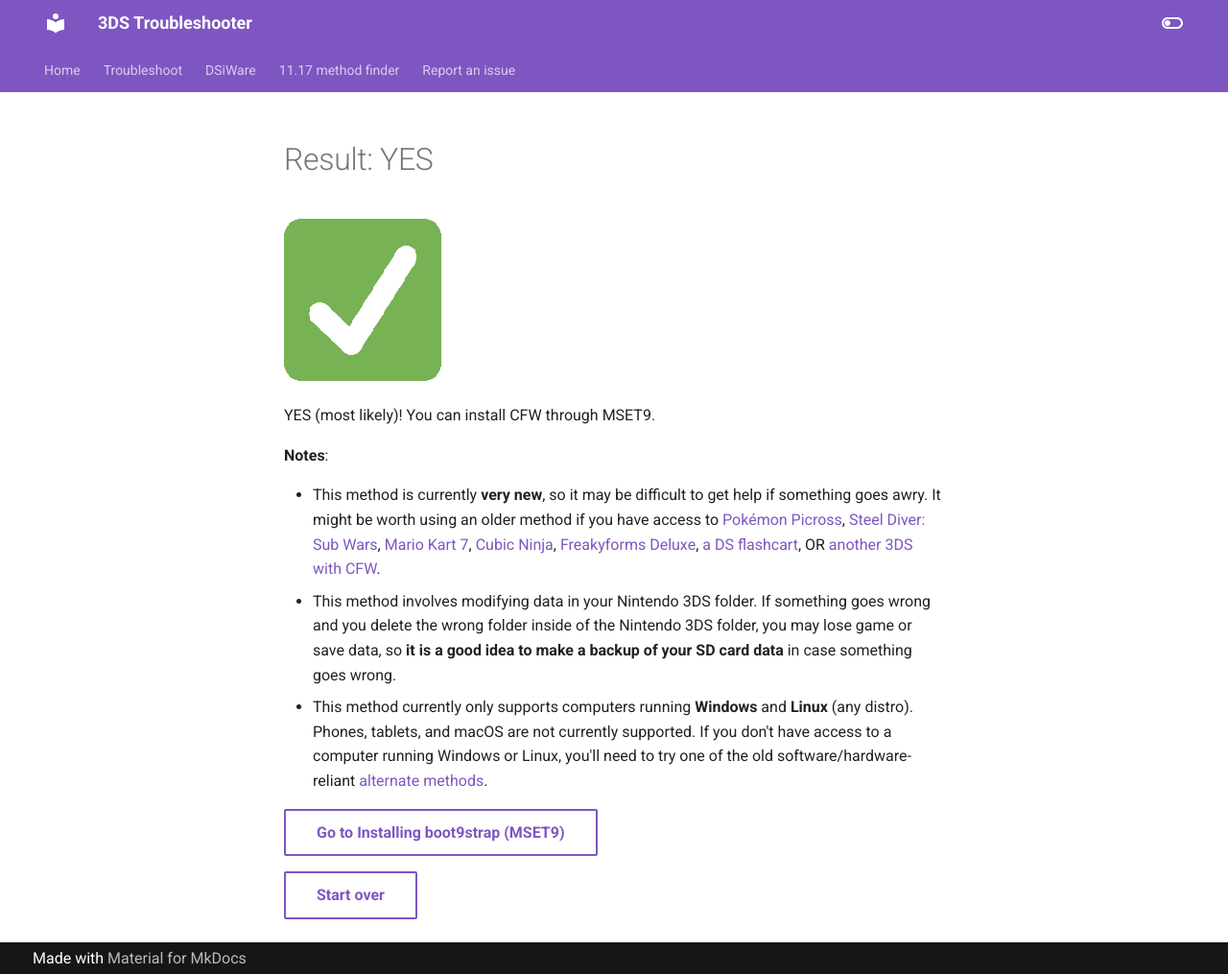
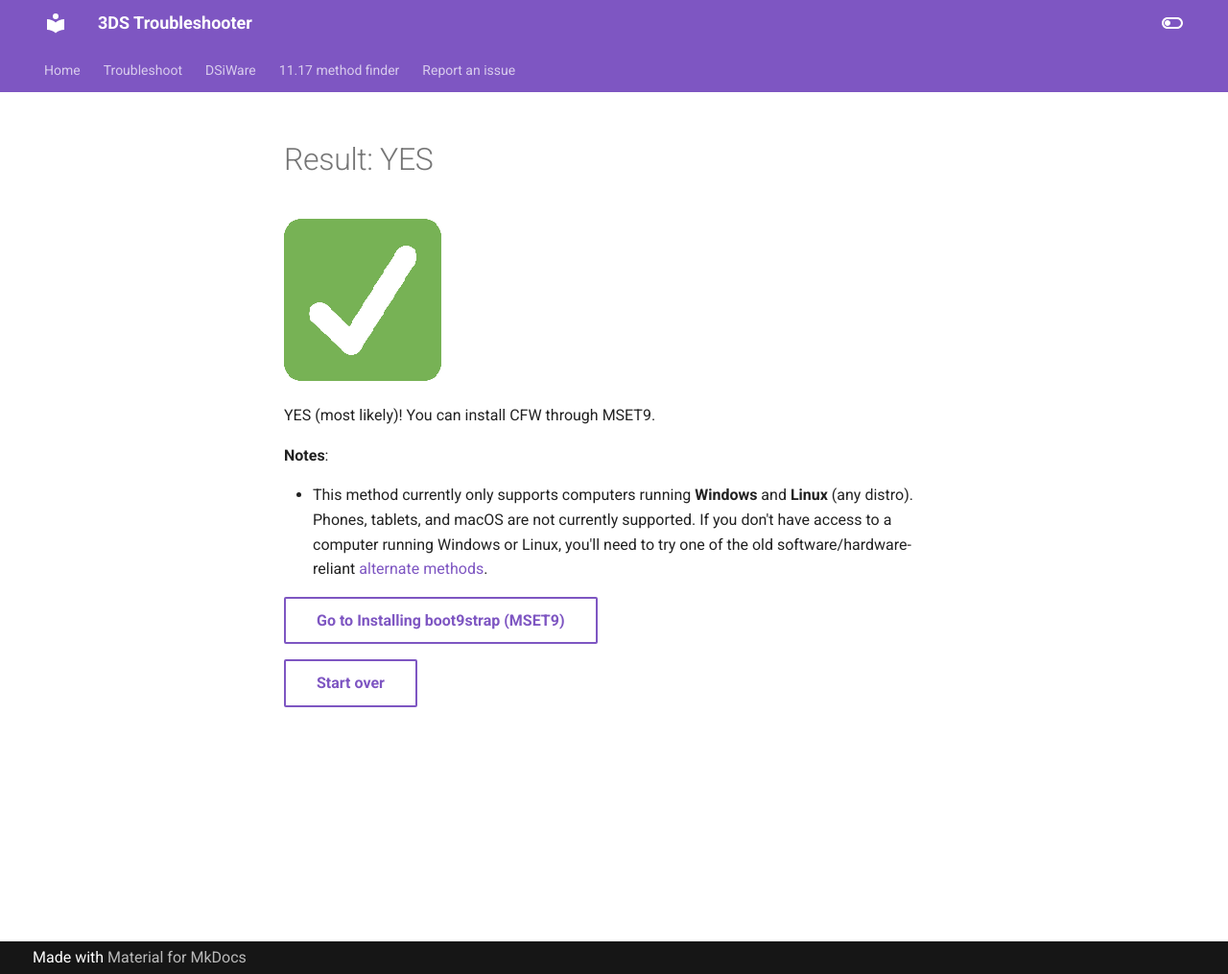
Before and after one commit to lilyuwuu/troubleshoot, an MkDocs documentation site: the page built from docs/seventeen/mset9.md, in a window 1280 px wide and 1015 px high. Shown: the whole window at 96% size. Built offline with MkDocs 1.6.1 and Material for MkDocs 9.7.7, drawn with Linux system fonts in a browser that asks for light colours.

Commit message:
mset9: remove scary-ish warnings

```diff
--- a/docs/seventeen/mset9.md
+++ b/docs/seventeen/mset9.md
@@ -6,8 +6,6 @@ YES (most likely)! You can install CFW through MSET9.
 
 **Notes**:
 
-+ This method is currently **very new**, so it may be difficult to get help if something goes awry. It might be worth using an older method if you have access to [Pokémon Picross](/seventeen/pichaxx), [Steel Diver: Sub Wars](/seventeen/steelhax), [Mario Kart 7](/seventeen/kartminer7), [Cubic Ninja](/seventeen/ninjhax), [Freakyforms Deluxe](/seventeen/freakyforms), [a DS flashcart](/seventeen/ntrboot), OR [another 3DS with CFW](/seventeen/kartdlphax).
-+ This method involves modifying data in your Nintendo 3DS folder. If something goes wrong and you delete the wrong folder inside of the Nintendo 3DS folder, you may lose game or save data, so **it is a good idea to make a backup of your SD card data** in case something goes wrong.
 + This method currently only supports computers running **Windows** and **Linux** (any distro). Phones, tablets, and macOS are not currently supported. If you don't have access to a computer running Windows or Linux, you'll need to try one of the old software/hardware-reliant [alternate methods](/seventeen/hardware).
 
 [Go to Installing boot9strap (MSET9)](https://3ds.hacks.guide/installing-boot9strap-(mset9)){ .md-button }
```
